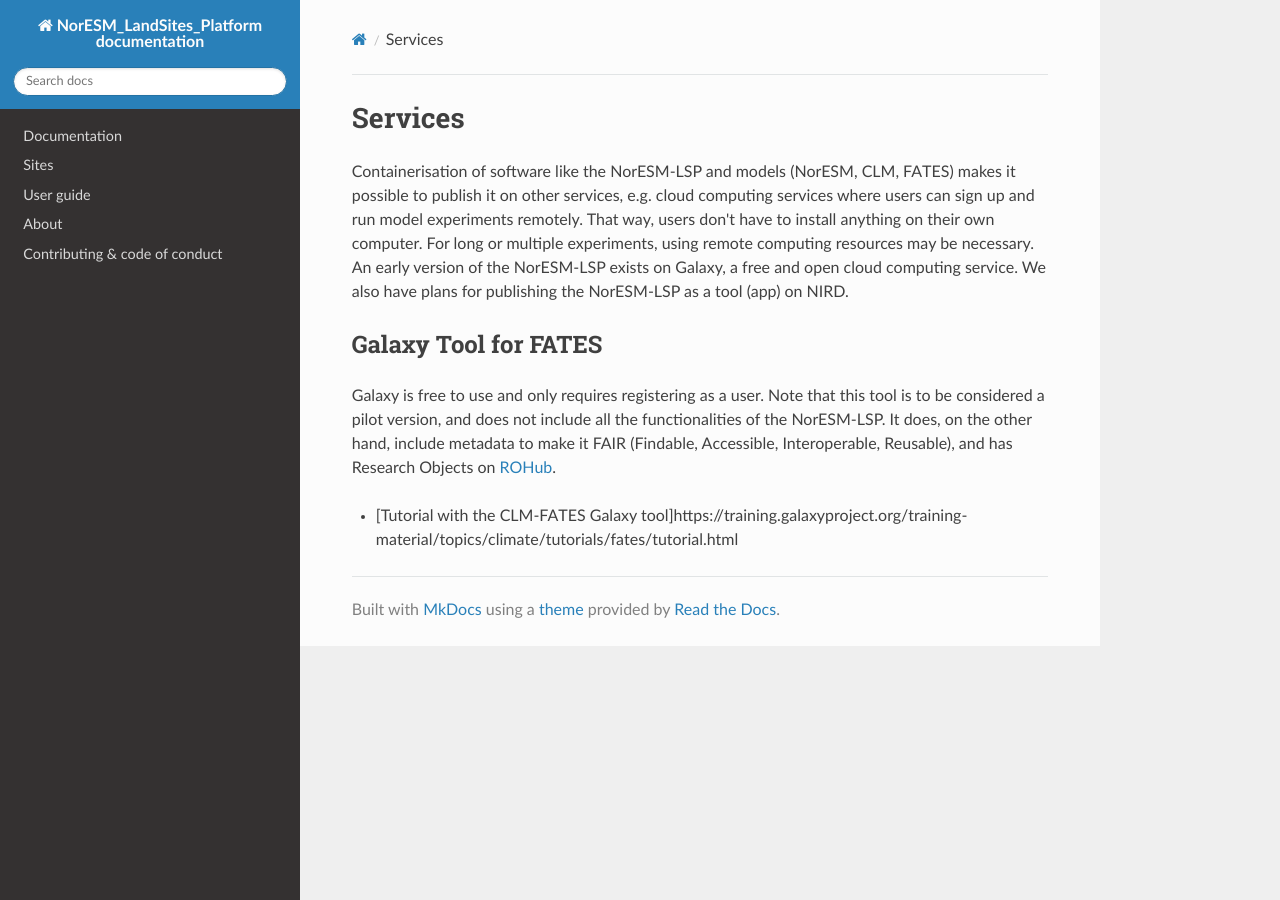
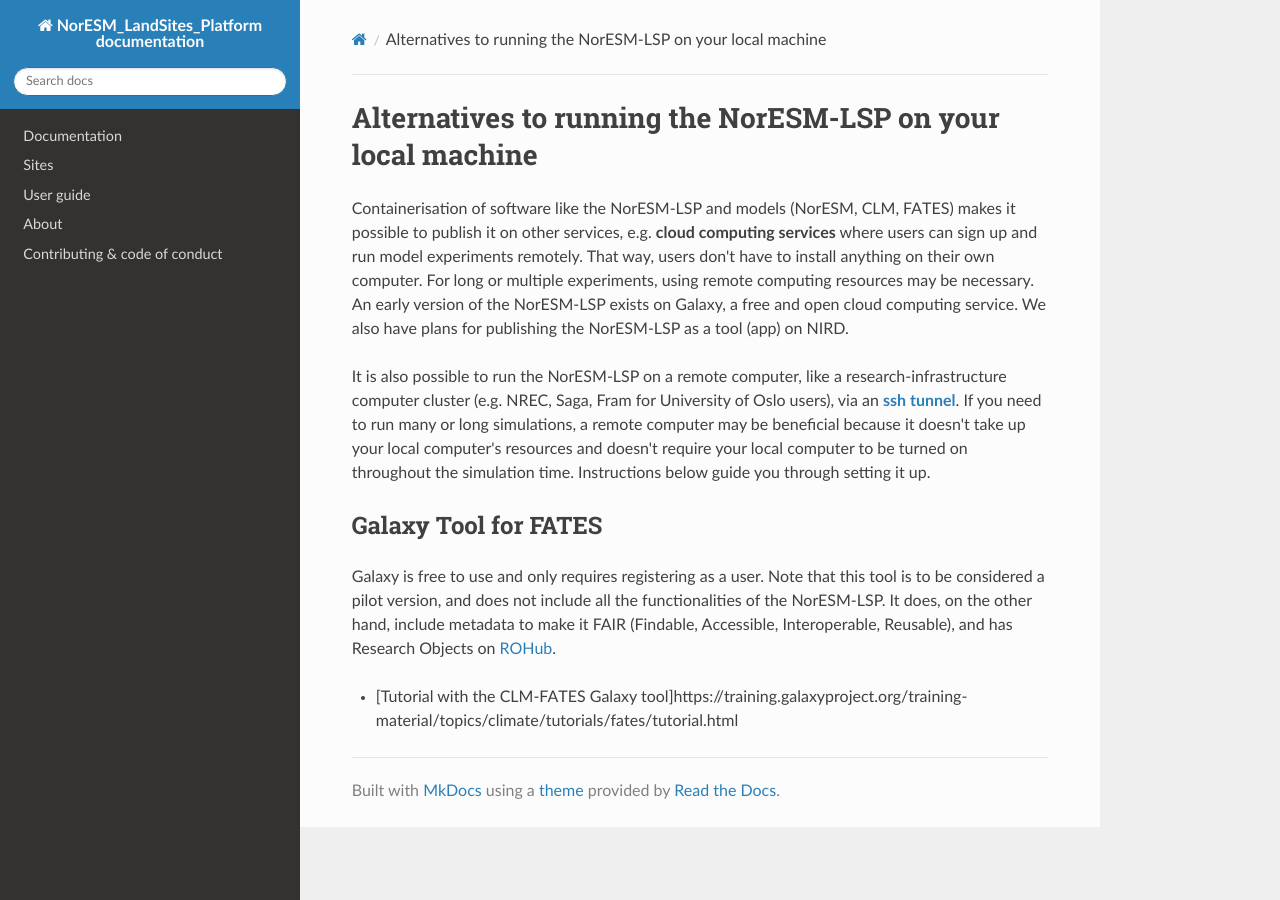
Before and after one commit to NorESMhub/noresm-land-sites-platform, an MkDocs documentation site: the page built from docs/services.md, in a window 1280 px wide. Built offline with MkDocs 1.6.1, drawn with Linux system fonts in a browser that asks for light colours; nearby versions of some CDN libraries.

Commit message:
Update services.md

```diff
--- a/docs/services.md
+++ b/docs/services.md
@@ -1,7 +1,8 @@
-# Services
+# Alternatives to running the NorESM-LSP on your local machine
 
-Containerisation of software like the NorESM-LSP and models (NorESM, CLM, FATES) makes it possible to publish it on other services, e.g. cloud computing services where users can sign up and run model experiments remotely. That way, users don't have to install anything on their own computer. For long or multiple experiments, using remote computing resources may be necessary.
-An early version of the NorESM-LSP exists on Galaxy, a free and open cloud computing service. We also have plans for publishing the NorESM-LSP as a tool (app) on NIRD.
+Containerisation of software like the NorESM-LSP and models (NorESM, CLM, FATES) makes it possible to publish it on other services, e.g. **cloud computing services** where users can sign up and run model experiments remotely. That way, users don't have to install anything on their own computer. For long or multiple experiments, using remote computing resources may be necessary. An early version of the NorESM-LSP exists on Galaxy, a free and open cloud computing service. We also have plans for publishing the NorESM-LSP as a tool (app) on NIRD.
+
+It is also possible to run the NorESM-LSP on a remote computer, like a research-infrastructure computer cluster (e.g. NREC, Saga, Fram for University of Oslo users), via an **[ssh tunnel](https://en.wikipedia.org/wiki/Tunneling_protocol#Secure_Shell_tunneling)**. If you need to run many or long simulations, a remote computer may be beneficial because it doesn't take up your local computer's resources and doesn't require your local computer to be turned on throughout the simulation time. Instructions below guide you through setting it up.
 
 ## Galaxy Tool for FATES
 Galaxy is free to use and only requires registering as a user. Note that this tool is to be considered a pilot version, and does not include all the functionalities of the NorESM-LSP. It does, on the other hand, include metadata to make it FAIR (Findable, Accessible, Interoperable, Reusable), and has Research Objects on [ROHub](https://reliance.rohub.org/).
```
